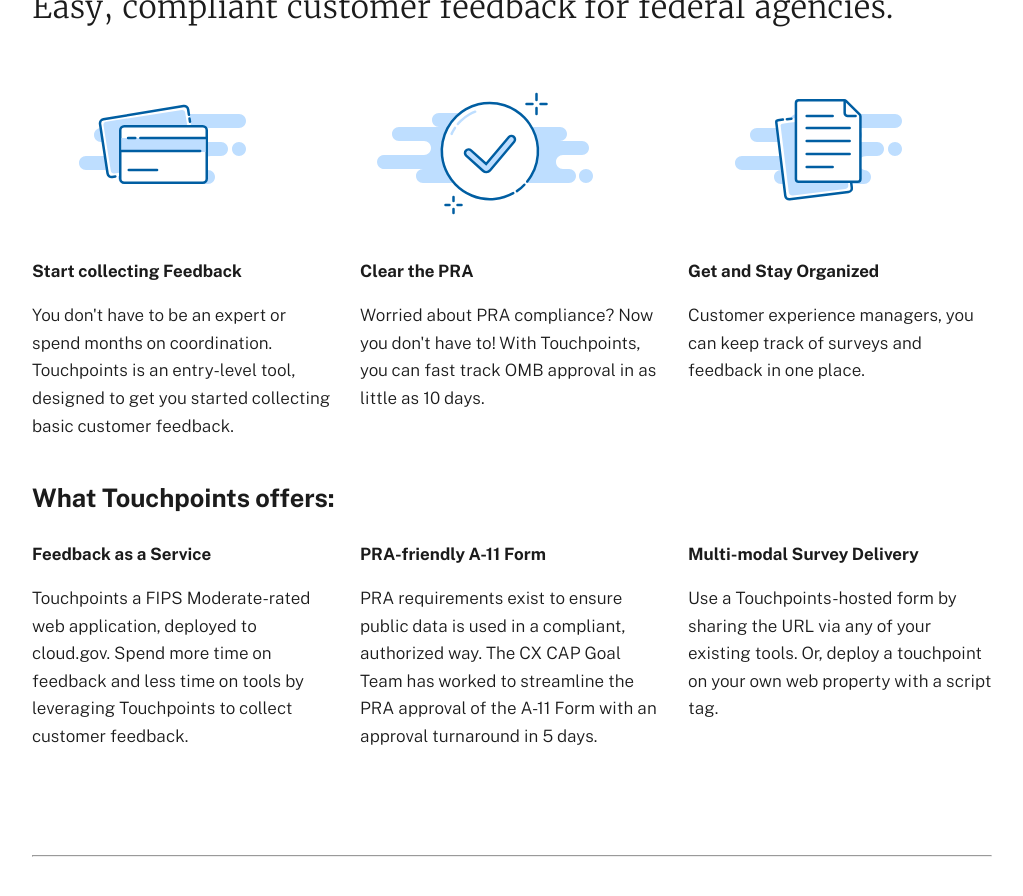
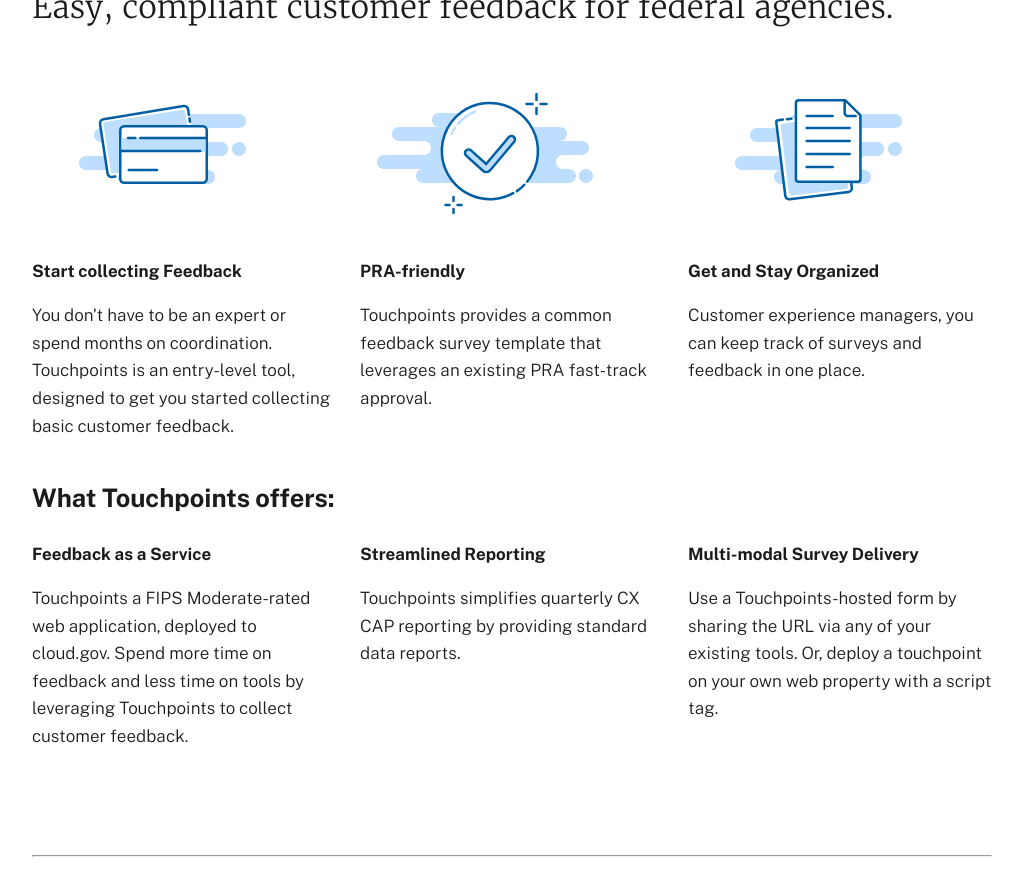
Before and after one commit to GSA-TTS/touchpoints-site, a Jekyll site: the page built from index.md, in a window 1280 px wide and 900 px high, scrolled down 200 px. Shown: the top 896 px of the window, without its empty margins (128-1151 px from the left). Built offline with Jekyll 4.4.1, drawn with Linux system fonts in a browser that asks for light colours.

Commit message:
update top PRA column text
* change bottom PRA text to Reporting

```diff
--- a/index.md
+++ b/index.md
@@ -21,12 +21,11 @@ deck: "Easy, compliant customer feedback for federal agencies."
     <img class="org-img" src="{{ site.baseurl }}/assets/img/done.svg" alt="Easy PRA">
     <br>
     <strong>
-      Clear the PRA
+      PRA-friendly
     </strong>
     <p>
-      Worried about PRA compliance?
-      Now you don't have to! With Touchpoints,
-      you can fast track OMB approval in as little as 10 days.
+      Touchpoints provides a common feedback survey template
+      that leverages an existing PRA fast-track approval.
     </p>
   </div>
   <div class="tablet:grid-col">
@@ -61,14 +60,11 @@ deck: "Easy, compliant customer feedback for federal agencies."
   </div>
   <div class="tablet:grid-col">
     <strong>
-      PRA-friendly A-11 Form
+      Streamlined Reporting
     </strong>
     <p>
-      PRA requirements exist to ensure public data is used in a compliant,
-      authorized way.
-      The CX CAP Goal Team
-      has worked to streamline the PRA approval of the A-11 Form
-      with an approval turnaround in 5 days.
+      Touchpoints simplifies quarterly CX CAP reporting
+      by providing standard data reports.
     </p>
   </div>
   <div class="tablet:grid-col">
```
